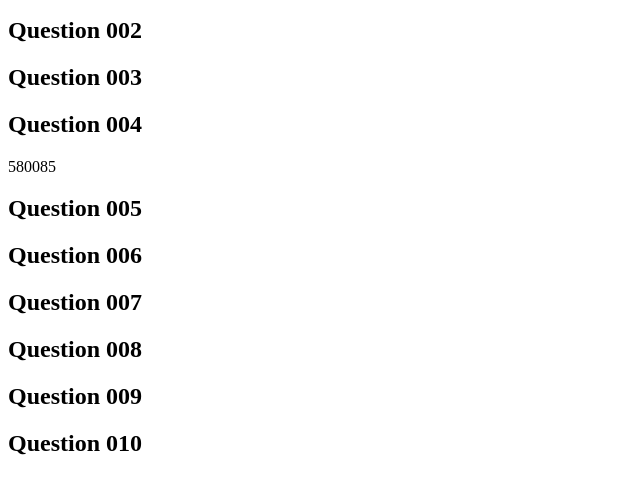
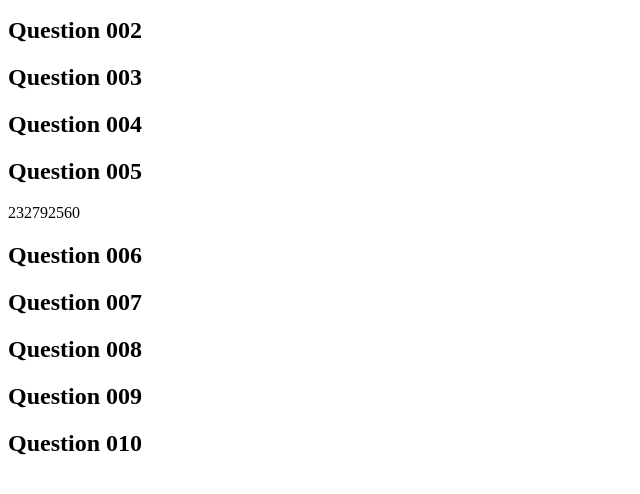
Before and after one commit to joshsmith01/project-euler-javascript, a plain HTML site: page index.html in a window 1280 px wide. Shown: the part 110-604 px from the top of the page, without its empty margins (0-640 px from the left). Drawn offline with Linux system fonts and the light colour scheme.

Commit message:
Add solutions for q-005

```diff
--- a/index.html
+++ b/index.html
@@ -16,6 +16,7 @@
     <h2>Question 004</h2>
     <p id="q-004" class="q-004"></p>
     <h2>Question 005</h2>
+    <p id="q-005" class="q-005"></p>
     <h2>Question 006</h2>
     <h2>Question 007</h2>
     <h2>Question 008</h2>
@@ -26,6 +27,8 @@
     <!--<script src="js/q-001.js"></script>-->
     <!--<script src="js/q-002.js"></script>-->
     <!--<script src="js/q-003.js"></script>-->
-    <script src="js/q-004.js"></script>
+    <!--<script src="js/q-004.js"></script>-->
+    <script src="js/q-005.js"></script>
+
 </body>
 </html>
--- /dev/null
+++ b/js/q-005.js
@@ -0,0 +1,49 @@
+/**
+ * Created by joshsmith01 on 1/13/16.
+ */
+/**
+ *  2520 is the smallest number that can be divided by each of the numbers from 1 to 10 without any remainder.
+
+ What is the smallest positive number that is evenly divisible by all of the numbers from 1 to 20?
+ */
+
+
+
+
+(function() {
+		var arr = range(11, 20, 1);
+		var j = 2520;
+
+
+		// This is a cool little function that mimicks PHP's range function.
+		function range( start, stop, step ) {
+			var a = [start], b = start;
+			while ( b < stop ) {
+				b += step;
+				a.push( b );
+			}
+			return a;
+		};
+		// This function returns T/F depending on whether the number is in fact divisible by each of the elements of an
+		// array.
+		function isDivisible( a ) {
+			for ( i = 0; i < arr.length; i++ ) {
+				if ( (a % arr[i] == 0
+					) ) {
+					continue;
+				} else {
+					return false;
+				}
+				return true;
+			}
+		}
+		// The isDivisible function will continue to be called until all numbers can divide j evenly. Notice that I iterate by 2520 also.
+		while( isDivisible(j) == false) {
+			j+=2520;
+		}
+		console.log(j);
+		console.log( i );
+		document.getElementById('q-005' ).innerHTML = j;
+
+	}
+)();
```
